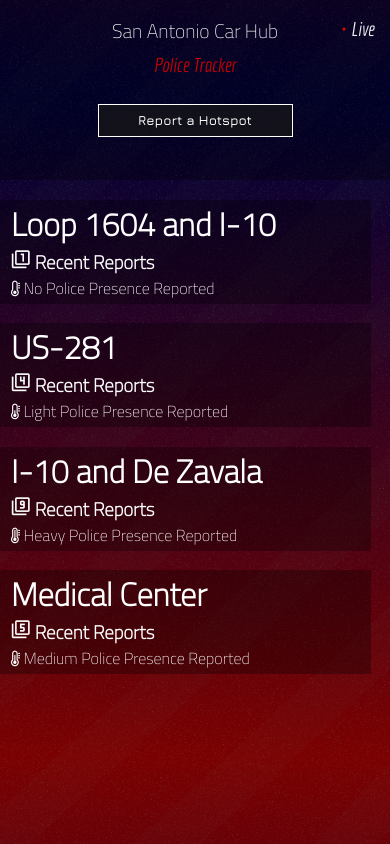
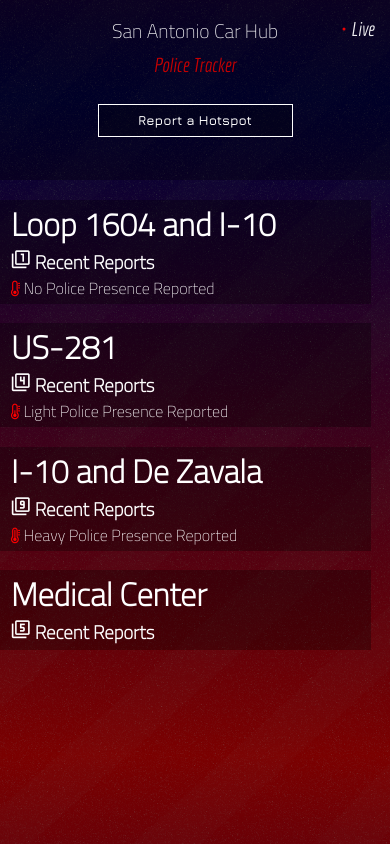
Before and after one commit to jas010i/APP-SACARHUB, a PHP site: page / in a window 390 px wide. Run offline with PHP 8.4, Linux system fonts and the light colour scheme.

Commit message:
Add files via upload

```diff
--- a/CSS/main.css
+++ b/CSS/main.css
@@ -58,7 +58,7 @@ div.mobile-warning {
 
 div.report-button > button {
     color: white;
-    background-color: rgba(24, 24, 24, 0.74);
+    background-color: rgba(0, 0, 0, 0.233);
     border: 1px solid white;
     padding: 2%;
     border-radius: 0;
@@ -68,9 +68,30 @@ div.report-button > button {
     position: relative;
     display: block;
     width: 50%;
+    transition: 2s ease-in-out;
     left: 25%;
     text-align: center;
 }
+
+div.report-button > button:focus {
+    outline: none;
+}
+
+                div.report-button > button:disabled {
+                    color: rgb(73, 73, 73);
+                    background-color: rgba(24, 24, 24, 0.658);
+                    border: 1px solid rgb(77, 77, 77);
+                    padding: 2%;
+                    border-radius: 0;
+                    margin-bottom: 7%;
+                    margin-top: 7%;
+                    font-family: 'Jura', sans-serif;
+                    position: relative;
+                    display: block;
+                    width: 50%;
+                    left: 25%;
+                    text-align: center;
+                }
 
         @keyframes report-button {
             from {top: -200px;}
@@ -105,6 +126,13 @@ div.live-fade-in > p {
 
             }
 
+div.main-feed {
+    margin-top: 5%;
+    display: block;
+    height: 450px;
+    overflow-y: scroll;
+}
+
 div.hotspot-blocks {
     background-color: rgba(0, 0, 0, 0.3);
     width: 95%;
@@ -125,6 +153,8 @@ div.hotspot-blocks {
                     to{top: 0;}
                 }
 
+
+
     div.hotspot-blocks > h1, h3 {
         padding-left: 3%;
         margin-top: 0;
--- /dev/null
+++ b/JS/submit.js
@@ -0,0 +1,28 @@
+
+var count = 61;
+
+var counter;
+
+
+function submit() {
+
+    counter = setInterval(timer, 1000);
+
+        function timer() {
+
+            count = count - 1;
+
+            document.getElementById("button-submit").innerHTML = "Please wait " + count + " seconds before reporting again.";
+
+            document.getElementById("button-submit").disabled = true;
+
+                        if (count <= 0) {
+
+                                clearInterval(counter);
+
+                                location.reload();
+
+                    }
+        }
+
+}
--- a/index.html
+++ b/index.html
@@ -22,8 +22,8 @@
 
 
         <!--Javascript Links Here-->
-                <!--AOS JS for Fade Animations-->
-                    <script src="https://unpkg.com/aos@2.3.1/dist/aos.js"></script>
+                <!--Native JS-->
+                    <script src="JS/submit.js"></script>
 
         <!--Google Font's Here-->
             <link rel="preconnect" href="https://fonts.gstatic.com">
@@ -59,7 +59,7 @@
             -->
 
         <div class="report-button">
-            <button type="button">Report a Hotspot</button>
+            <button type="button" id="button-submit" onclick="submit();">Report a Hotspot</button>
         </div>
         </header>
 
@@ -69,25 +69,30 @@
             </h1>
         </div>
 
-<div class="hotspot-blocks">
+
+
+<div class="main-feed">
+
+                <div class="hotspot-blocks" style="margin-top: 0;">
                     <h1>Loop 1604 and I-10</h1>
                         <h3><i class="material-icons" style="font-size:5vw">filter_1</i> Recent Reports</h3>
-        <i class="fa fa-thermometer-0" style="font-size:4vw; padding-left: 3%; margin-bottom: 2%;"></i>  No Police Presence Reported
+                        <i class="fa fa-thermometer-0" style="color: red; font-size:4vw; padding-left: 3%; margin-bottom: 2%;"></i>  No Police Presence Reported
                 </div>
                 <div class="hotspot-blocks">
                     <h1>US-281</h1>
                         <h3><i class="material-icons" style="font-size:5vw">filter_4</i> Recent Reports</h3>
-        <i class="fa fa-thermometer-2" style="font-size:4vw; padding-left: 3%; margin-bottom: 2%;"></i>  Light Police Presence Reported
+                        <i class="fa fa-thermometer-2" style="color: red; font-size:4vw; padding-left: 3%; margin-bottom: 2%;"></i>  Light Police Presence Reported
                 </div>
                 <div class="hotspot-blocks">
                     <h1>I-10 and De Zavala</h1>
                         <h3><i class="material-icons" style="font-size:5vw">filter_9</i> Recent Reports</h3>
-        <i class="fa fa-thermometer-4" style="font-size:4vw; padding-left: 3%; margin-bottom: 2%;"></i>  Heavy Police Presence Reported
+                        <i class="fa fa-thermometer-4" style="color: red; font-size:4vw; padding-left: 3%; margin-bottom: 2%;"></i>  Heavy Police Presence Reported
                 </div>
                 <div class="hotspot-blocks">
                     <h1>Medical Center</h1>
                         <h3><i class="material-icons" style="font-size:5vw">filter_5</i> Recent Reports</h3>
-        <i class="fa fa-thermometer-3" style="font-size:4vw; padding-left: 3%; margin-bottom: 2%;"></i>  Medium Police Presence Reported
+                        <i class="fa fa-thermometer-3" style="color: red; font-size:4vw; padding-left: 3%; margin-bottom: 2%;"></i>  Medium Police Presence Reported
+                </div>
 </div>
 
 
```
Lines whose indentation alone changed are shown as unchanged.
